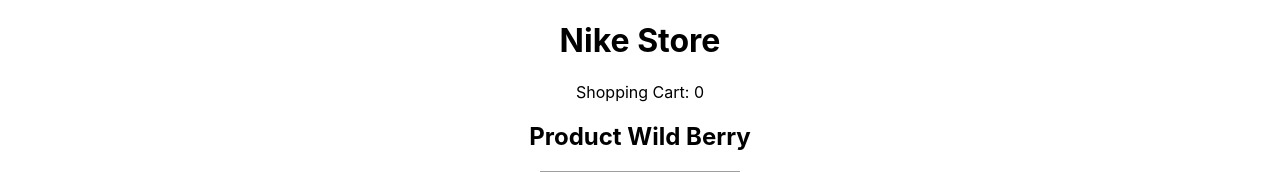
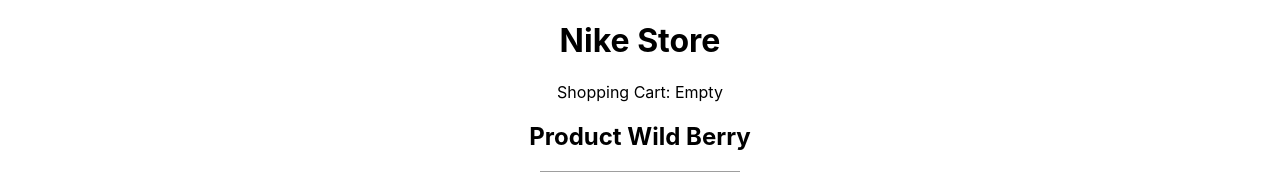
Before and after one commit to ms097530/PS-react-shoe-shop, a React (Create React App) app: page / in a window 1280 px wide. Shown: the top 172 px of the page. Built offline with nearby package versions, Linux system fonts and the light colour scheme; grey boxes are pictures that could not be loaded.

Commit message:
changed cart display to use ternary

```diff
--- a/src/components/Header.jsx
+++ b/src/components/Header.jsx
@@ -7,7 +7,7 @@
     return (
         <header>
             <h1>Nike Store</h1>
-            <p>Shopping Cart: {cart.length}</p>
+            <p>Shopping Cart: {cart.length > 0 ? cart.length : 'Empty'}</p>
         </header>
     )
 }
```
